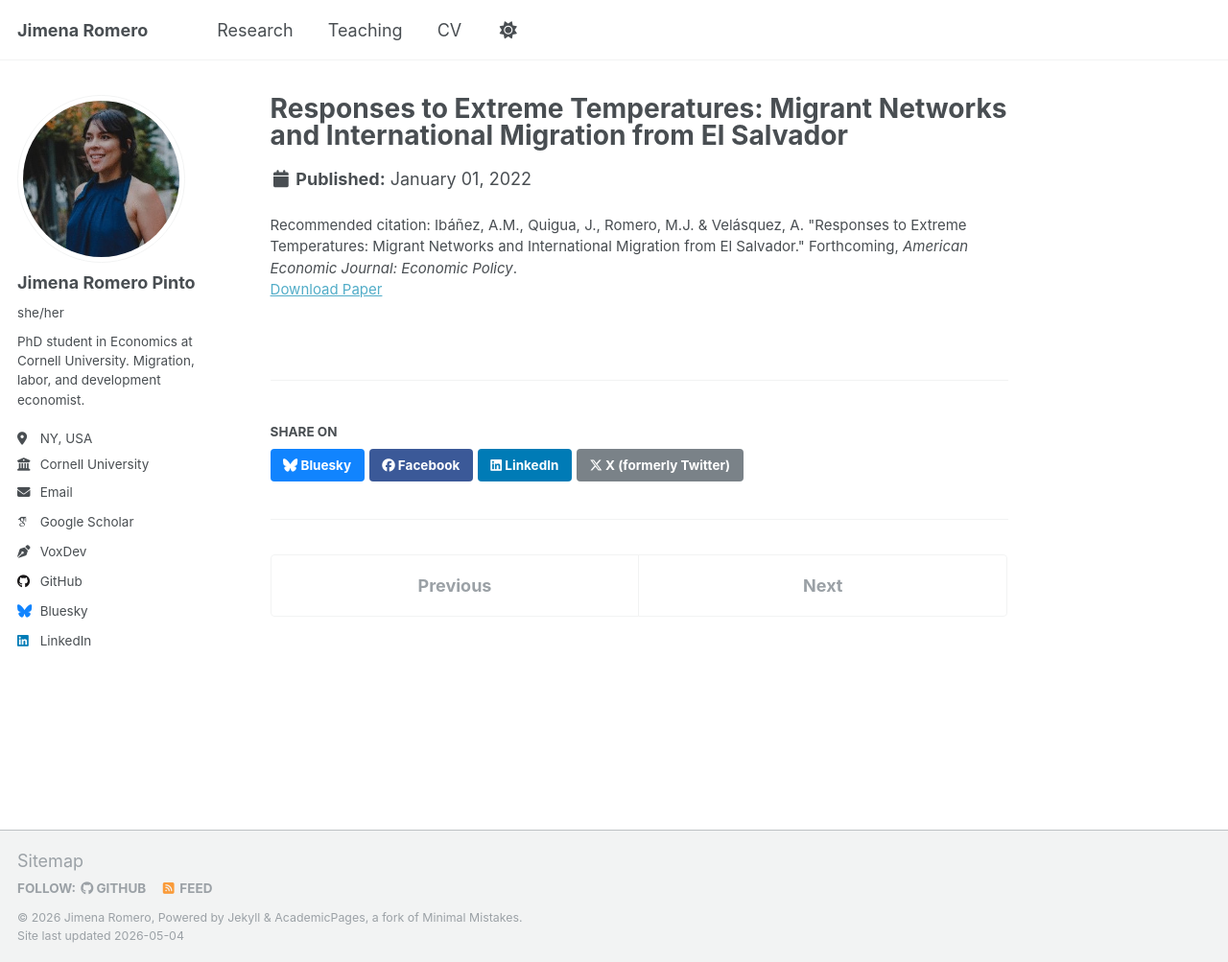
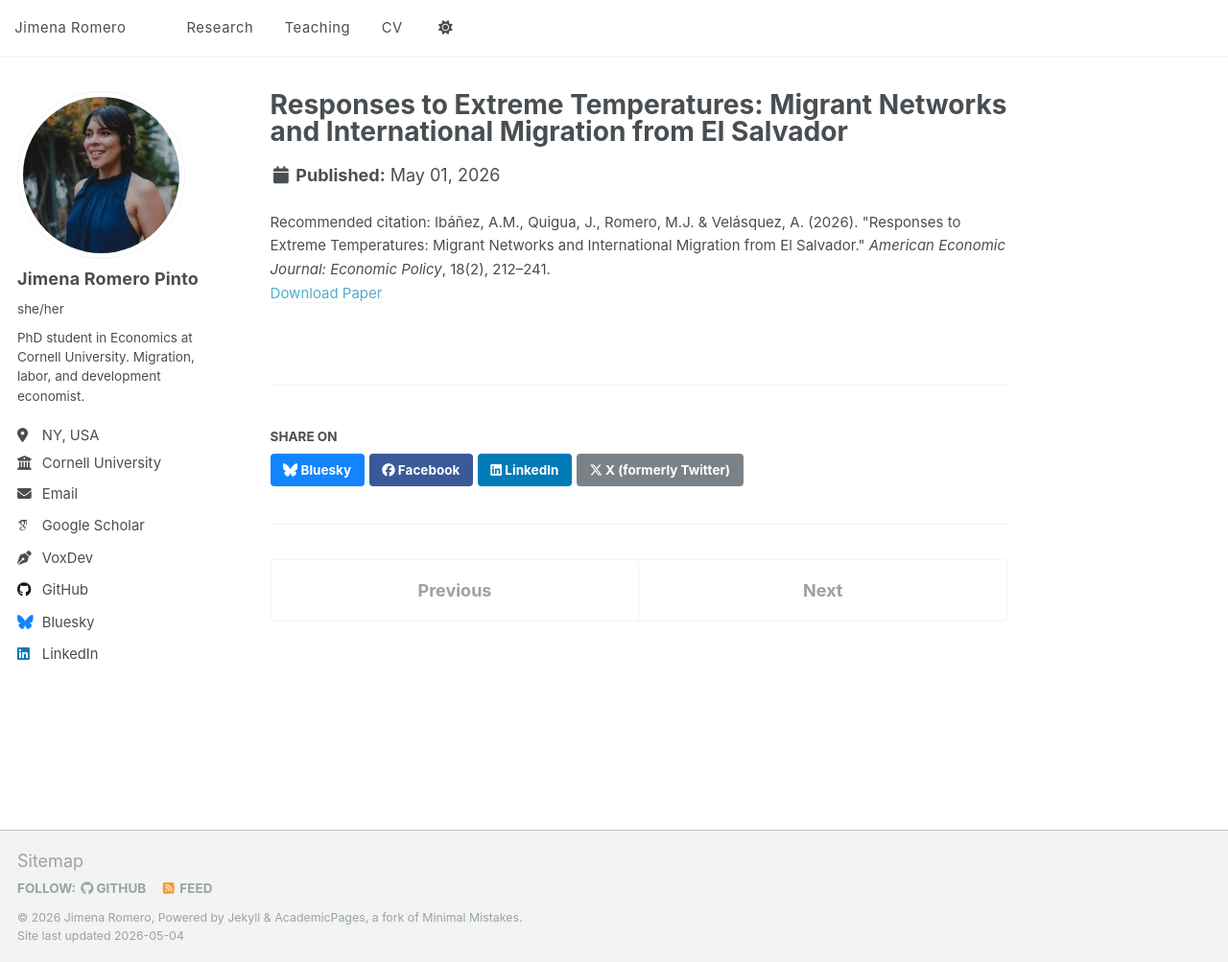
Before and after one commit to jimenarp/jimenarp.github.io, a Jekyll site: the page built from _publications/2022-01-01-temperature-shocks-el-salvador.md, in a window 1280 px wide and 1003 px high. Shown: the whole window at 96% size. Built offline with Jekyll 4.4.1, drawn with Linux system fonts in a browser that asks for light colours; some web fonts are replaced.

Commit message:
new paper

```diff
--- a/_config.yml
+++ b/_config.yml
@@ -79,6 +79,8 @@ author:
 
 # Publication Category - The following the list of publication categories and their headings
 publication_category:
+  published:
+    title: 'Published'
   forthcoming:
     title: 'Forthcoming'
   working_papers:
--- a/_includes/head/custom.html
+++ b/_includes/head/custom.html
@@ -12,6 +12,77 @@
 <meta name="theme-color" content="#ffffff"/>
 <link rel="stylesheet" href="{{ base_path }}/assets/css/academicons.css"/>
 
+<!-- Minimal styling overrides -->
+<style>
+  /* Smaller, cleaner nav tabs */
+  .masthead {
+    font-size: 0.85rem;
+  }
+  .greedy-nav .visible-links a {
+    font-size: 0.82rem;
+    letter-spacing: 0.04em;
+    font-weight: 400;
+    padding: 0.6rem 0;
+    margin: 0 0.9rem;
+    transition: color 0.2s ease;
+  }
+  .masthead__menu-item--lg a {
+    font-size: 0.95rem;
+    font-weight: 600;
+    letter-spacing: 0.01em;
+  }
+  .greedy-nav .hidden-links a {
+    font-size: 0.82rem;
+    letter-spacing: 0.04em;
+  }
+  .greedy-nav .visible-links a:before {
+    height: 2px;
+  }
+
+  /* Refined body typography */
+  body {
+    -webkit-font-smoothing: antialiased;
+    -moz-osx-font-smoothing: grayscale;
+  }
+  .page__content p,
+  .page__content li {
+    line-height: 1.65;
+  }
+  .page__content h1,
+  .page__content h2,
+  .page__content h3 {
+    letter-spacing: -0.005em;
+    font-weight: 600;
+  }
+  .page__content h2 {
+    margin-top: 1.8em;
+    padding-bottom: 0.3em;
+    border-bottom: 1px solid var(--global-border-color);
+  }
+
+  /* Softer link styling */
+  .page__content a {
+    text-decoration: none;
+    border-bottom: 1px solid var(--global-border-color);
+    transition: border-color 0.2s ease, color 0.2s ease;
+  }
+  .page__content a:hover {
+    border-bottom-color: var(--global-link-color);
+  }
+
+  /* Tighter author profile sidebar */
+  .author__name {
+    font-size: 1.1rem;
+    letter-spacing: 0.01em;
+  }
+  .author__bio {
+    font-size: 0.88rem;
+    line-height: 1.55;
+  }
+  .author__urls li {
+    font-size: 0.82rem;
+  }
+</style>
 
 <!-- Support for MatJax -->
 <script src="https://cdnjs.cloudflare.com/polyfill/v3/polyfill.min.js?features=es6"></script>
--- a/_publications/2022-01-01-temperature-shocks-el-salvador.md
+++ b/_publications/2022-01-01-temperature-shocks-el-salvador.md
@@ -1,9 +1,9 @@
 ---
 title: "Responses to Extreme Temperatures: Migrant Networks and International Migration from El Salvador"
 collection: publications
-category: forthcoming
+category: published
 permalink: /publication/temperature-shocks-el-salvador
-date: 2022-01-01
+date: 2026-05-01
 paperurl: 'https://www.aeaweb.org/articles?id=10.1257/pol.20230447&from=f'
-citation: 'Ibáñez, A.M., Quigua, J., Romero, M.J. & Velásquez, A. "Responses to Extreme Temperatures: Migrant Networks and International Migration from El Salvador." Forthcoming, <i>American Economic Journal: Economic Policy</i>.'
+citation: 'Ibáñez, A.M., Quigua, J., Romero, M.J. & Velásquez, A. (2026). "Responses to Extreme Temperatures: Migrant Networks and International Migration from El Salvador." <i>American Economic Journal: Economic Policy</i>, 18(2), 212–241.'
 ---
```
Also changed, not shown: 2 other files.
